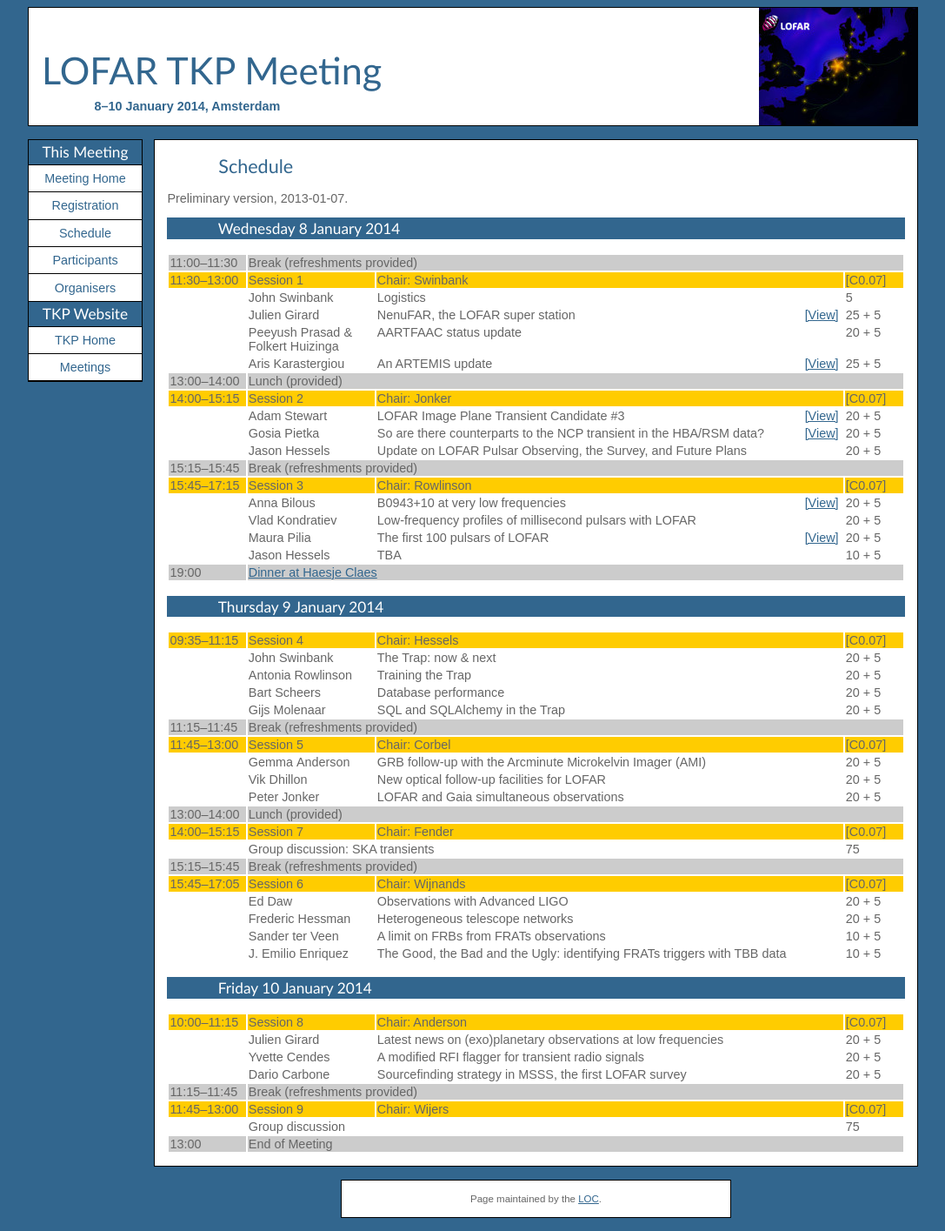
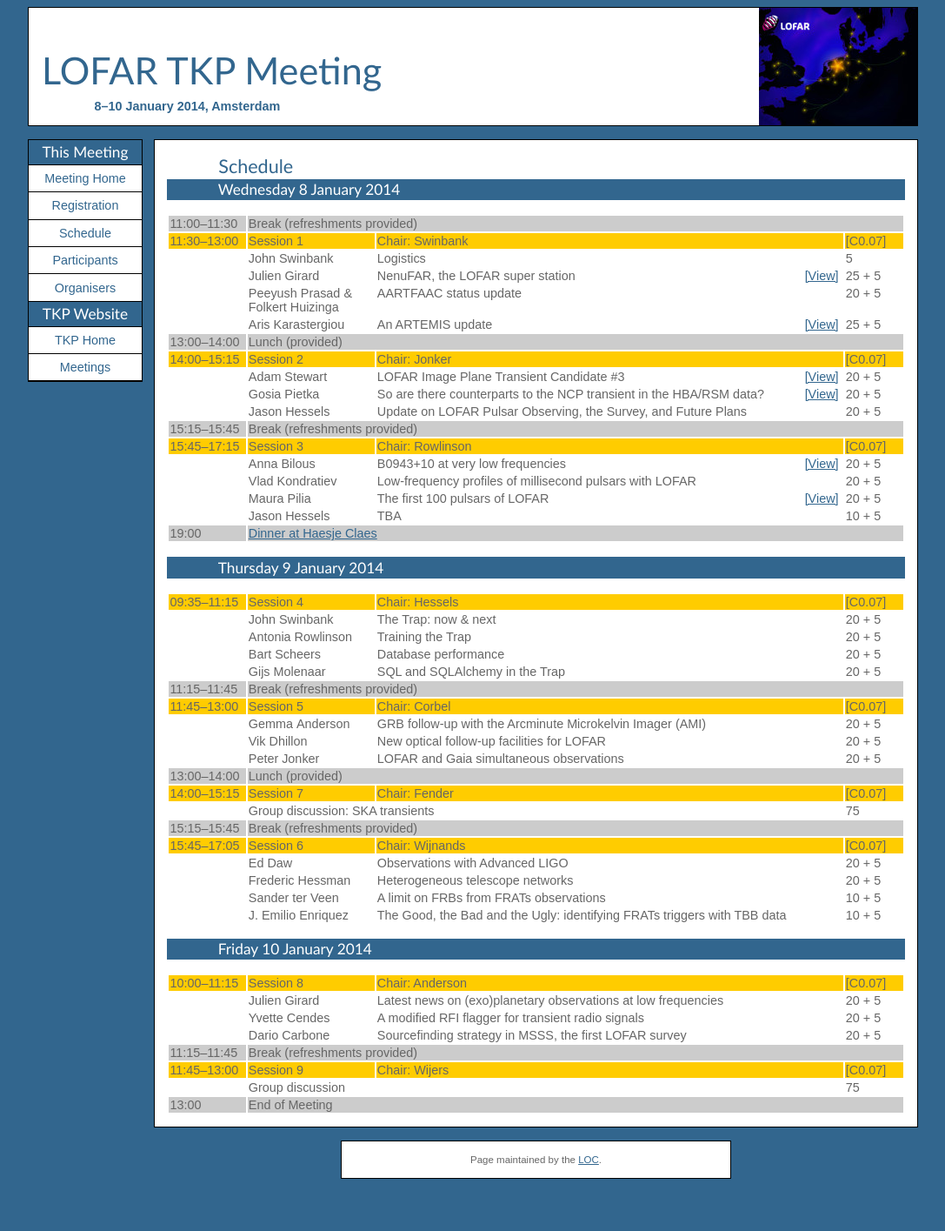
Before and after one commit to transientskp/transientskp.github.com, a Jekyll site: the page built from meetings/2014-01/schedule.html, in a window 1280 px wide. Shown: the whole page at 87% size, without its empty margins (96-1183 px from the left). Built offline with Jekyll 4.4.1, drawn with Linux system fonts in a browser that asks for light colours; after the commit the page ends 1370 px from its top, so only the background shows below that.

Commit message:
Remove prelim tag

```diff
--- a/meetings/2014-01/schedule.html
+++ b/meetings/2014-01/schedule.html
@@ -6,8 +6,6 @@
 location: Amsterdam
 ---
 <h1>Schedule</h1>
-
-<p>Preliminary version, 2013-01-07.</p>
 
 <h2 style="background-color: #32668E; color: white;">Wednesday 8 January 2014</h2>
 
```
